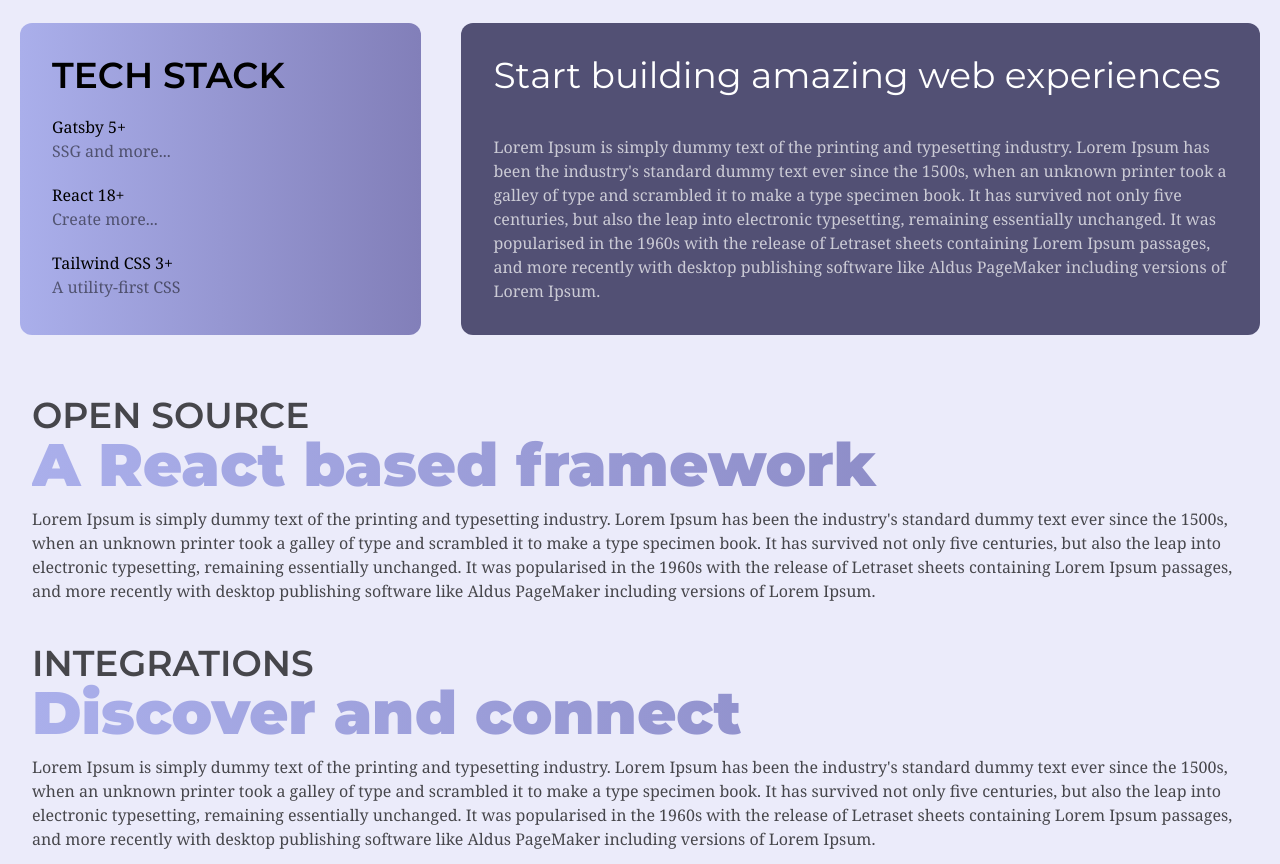
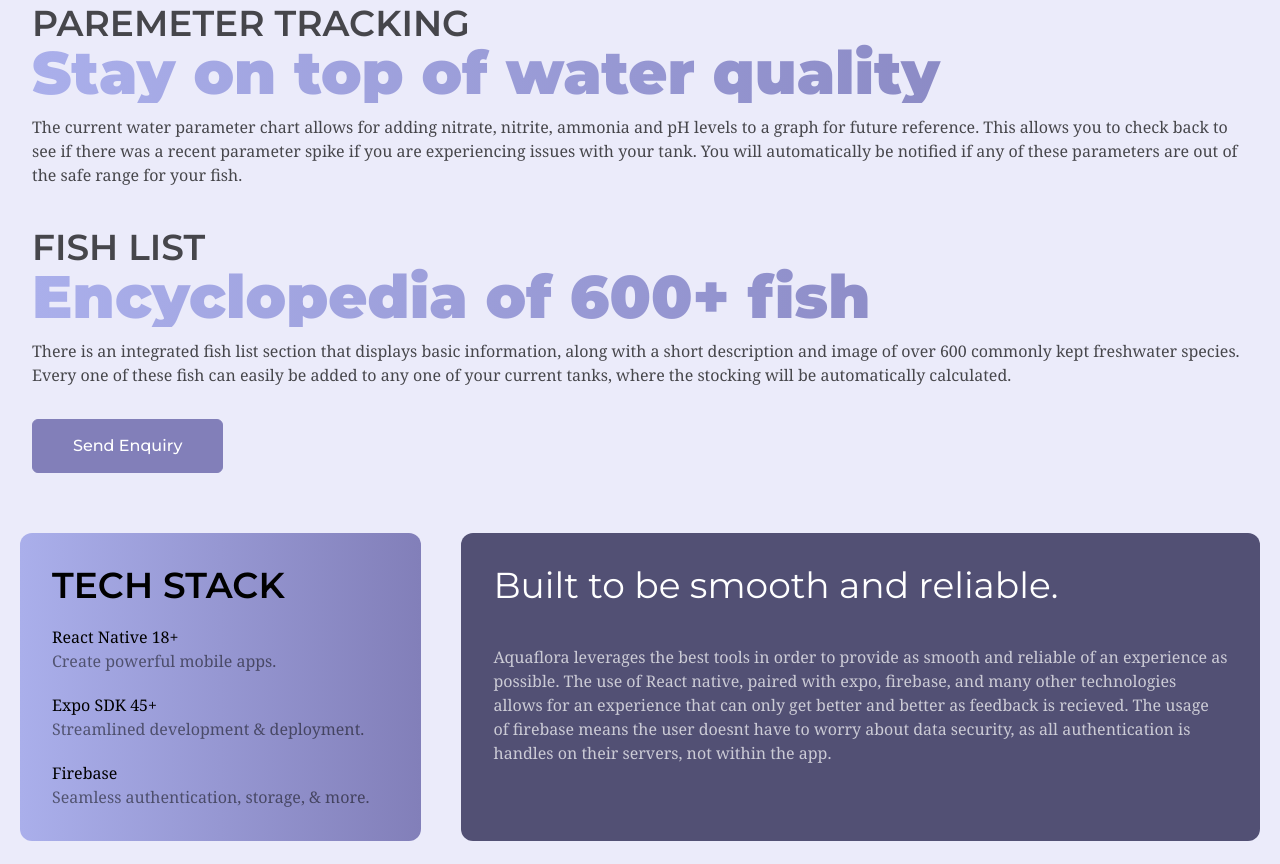
Before and after one commit to Shup04/aquaflora-website, a Gatsby site: page / in a window 1280 px wide. Shown: the part 1443-2307 px from the top of the page. Built offline with nearby package versions, Linux system fonts and the light colour scheme; Gatsby itself is replaced by a stand-in of ours.

Commit message:
added more text on features

```diff
--- a/src/components/Home/featureSection.js
+++ b/src/components/Home/featureSection.js
@@ -90,87 +90,34 @@
         </div>
       </div>
 
-      <Fade bottom cascade>
-        <div className="mt-10 flex flex-row justify-space xxs:flex-col xs:flex-col sm:flex-row">
-          <div className="w-2/6 bg-gradient-to-r from-pink to-purple p-8 rounded-xl m-5 xxs:w-full xs:w-full sm:w-2/6">
-            <span className="text-black font-semibold font-montserrat text-4xl">
-              TECH STACK
-            </span>
-            <div className="mt-5">
-              <div>
-                <p className="text-black text-2xl">Gatsby 5+</p>
-                <p className="text-black opacity-50 text-sm">SSG and more...</p>
-              </div>
-              <div className="mt-5">
-                <p className="text-black text-2xl">React 18+</p>
-                <p className="text-black opacity-50 text-sm">Create more...</p>
-              </div>
-              <div className="mt-5">
-                <p className="text-black text-2xl">Tailwind CSS 3+</p>
-                <p className="text-black opacity-50 text-sm">
-                  A utility-first CSS
-                </p>
-              </div>
-            </div>
-          </div>
 
-          <div className="w-4/6 bg-dp p-8 rounded-xl m-5 xxs:w-full xs:w-full sm:w-4/6">
-            <h2 className="text-white text-4xl">
-              Start building amazing web experiences
-            </h2>
-            <p className="mt-10 text-white opacity-70">
-              Lorem Ipsum is simply dummy text of the printing and typesetting
-              industry. Lorem Ipsum has been the industry's standard dummy text
-              ever since the 1500s, when an unknown printer took a galley of
-              type and scrambled it to make a type specimen book. It has
-              survived not only five centuries, but also the leap into
-              electronic typesetting, remaining essentially unchanged. It was
-              popularised in the 1960s with the release of Letraset sheets
-              containing Lorem Ipsum passages, and more recently with desktop
-              publishing software like Aldus PageMaker including versions of
-              Lorem Ipsum.
-            </p>
-          </div>
-        </div>
-      </Fade>
 
       <div className="mt-10 px-8">
         <h2 className="text-black text-4xl font-semibold opacity-70">
-          OPEN SOURCE
+          PAREMETER TRACKING
         </h2>
         <h3 className="text-black text-6xl font-bold xxs:text-2xl xs:text-3xl sm:text-5xl lg:text-6xl text-gradient bg-gradient-to-r from-pink to-purple">
-          A React based framework
+          Stay on top of water quality
         </h3>
         <p className="text-black opacity-70 font-normal mt-3 text-xs xxs:text-xs xs:text-xs sm:text-xs md:text-sm lg:text-lg">
-          Lorem Ipsum is simply dummy text of the printing and typesetting
-          industry. Lorem Ipsum has been the industry's standard dummy text ever
-          since the 1500s, when an unknown printer took a galley of type and
-          scrambled it to make a type specimen book. It has survived not only
-          five centuries, but also the leap into electronic typesetting,
-          remaining essentially unchanged. It was popularised in the 1960s with
-          the release of Letraset sheets containing Lorem Ipsum passages, and
-          more recently with desktop publishing software like Aldus PageMaker
-          including versions of Lorem Ipsum.
+          The current water parameter chart allows for adding nitrate, nitrite, ammonia and pH levels to a graph
+          for future reference. This allows you to check back to see if there was a recent parameter spike if you are
+          experiencing issues with your tank. You will automatically be notified if any of these parameters are out of
+          the safe range for your fish.
         </p>
       </div>
 
       <div className="mt-10 px-8">
         <h2 className="text-black text-4xl font-semibold opacity-70">
-          INTEGRATIONS
+          FISH LIST
         </h2>
         <h3 className="text-black text-6xl font-bold xxs:text-2xl xs:text-3xl sm:text-5xl lg:text-6xl text-gradient bg-gradient-to-r from-pink to-purple">
-          Discover and connect
+          Encyclopedia of 600+ fish
         </h3>
         <p className="text-black opacity-70 font-normal mt-3 text-xs xxs:text-xs xs:text-xs sm:text-xs md:text-sm lg:text-lg">
-          Lorem Ipsum is simply dummy text of the printing and typesetting
-          industry. Lorem Ipsum has been the industry's standard dummy text ever
-          since the 1500s, when an unknown printer took a galley of type and
-          scrambled it to make a type specimen book. It has survived not only
-          five centuries, but also the leap into electronic typesetting,
-          remaining essentially unchanged. It was popularised in the 1960s with
-          the release of Letraset sheets containing Lorem Ipsum passages, and
-          more recently with desktop publishing software like Aldus PageMaker
-          including versions of Lorem Ipsum.
+          There is an integrated fish list section that displays basic information, along with a short description
+          and image of over 600 commonly kept freshwater species. Every one of these fish can easily be added to
+          any one of your current tanks, where the stocking will be automatically calculated.
         </p>
         <div className="mt-5 sm:mt-8 sm:flex sm:justify-center lg:justify-start">
           <div className="rounded-md">
@@ -185,15 +132,53 @@
       </div>
 
       <Fade bottom cascade>
+        <div className="mt-10 flex flex-row justify-space xxs:flex-col xs:flex-col sm:flex-row">
+          <div className="w-2/6 bg-gradient-to-r from-pink to-purple p-8 rounded-xl m-5 xxs:w-full xs:w-full sm:w-2/6">
+            <span className="text-black font-semibold font-montserrat text-4xl">
+              TECH STACK
+            </span>
+            <div className="mt-5">
+              <div>
+                <p className="text-black text-2xl">React Native 18+</p>
+                <p className="text-black opacity-50 text-sm">Create powerful mobile apps.</p>
+              </div>
+              <div className="mt-5">
+                <p className="text-black text-2xl">Expo SDK 45+</p>
+                <p className="text-black opacity-50 text-sm">Streamlined development & deployment.</p>
+              </div>
+              <div className="mt-5">
+                <p className="text-black text-2xl">Firebase</p>
+                <p className="text-black opacity-50 text-sm">
+                  Seamless authentication, storage, & more.
+                </p>
+              </div>
+            </div>
+          </div>
+
+          <div className="w-4/6 bg-dp p-8 rounded-xl m-5 xxs:w-full xs:w-full sm:w-4/6">
+            <h2 className="text-white text-4xl">
+            Built to be smooth and reliable.
+            </h2>
+            <p className="mt-10 text-white opacity-70">
+            Aquaflora leverages the best tools in order to provide as smooth and reliable of an
+            experience as possible. The use of React native, paired with expo, firebase, and many other technologies
+            allows for an experience that can only get better and better as feedback is recieved. The usage of firebase means
+            the user doesnt have to worry about data security, as all authentication is handles on their servers, not within the app.
+            </p>
+          </div>
+        </div>
+      </Fade>
+
+      <Fade bottom cascade>
         <div className="grid grid-cols-3 mt-10 gap-4 xxs:grid-cols-1 lg:grid-cols-3 px-5">
           <div className="rounded-xl overflow-hidden relative hover:opacity-100 flex justify-center">
-            <img alt="Image" src={Image1}></img>
+            <img className="transition ease-in-out hover:scale-105" alt="Image" src={Image1}></img>
           </div>
           <div className="rounded-xl overflow-hidden relative hover:opacity-100 flex justify-center">
-            <img alt="Image" src={Image2}></img>
+            <img className="transition ease-in-out hover:scale-105" alt="Image" src={Image2}></img>
           </div>
           <div className="rounded-xl overflow-hidden relative hover:opacity-100 hidden lg:block ">
-            <img alt="Image" src={Image3}></img>
+            <img className="transition ease-in-out hover:scale-105" alt="Image" src={Image3}></img>
           </div>
         </div>
       </Fade>
```
